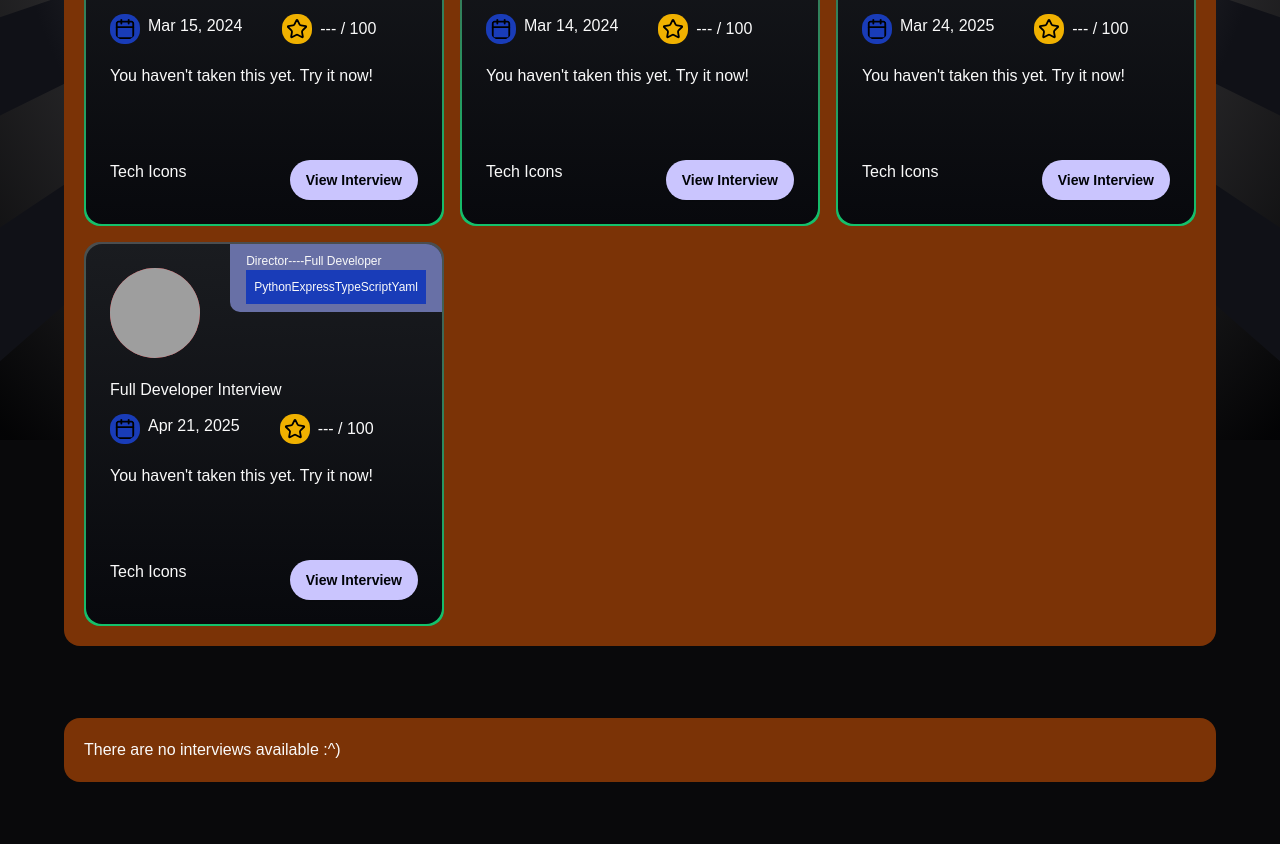
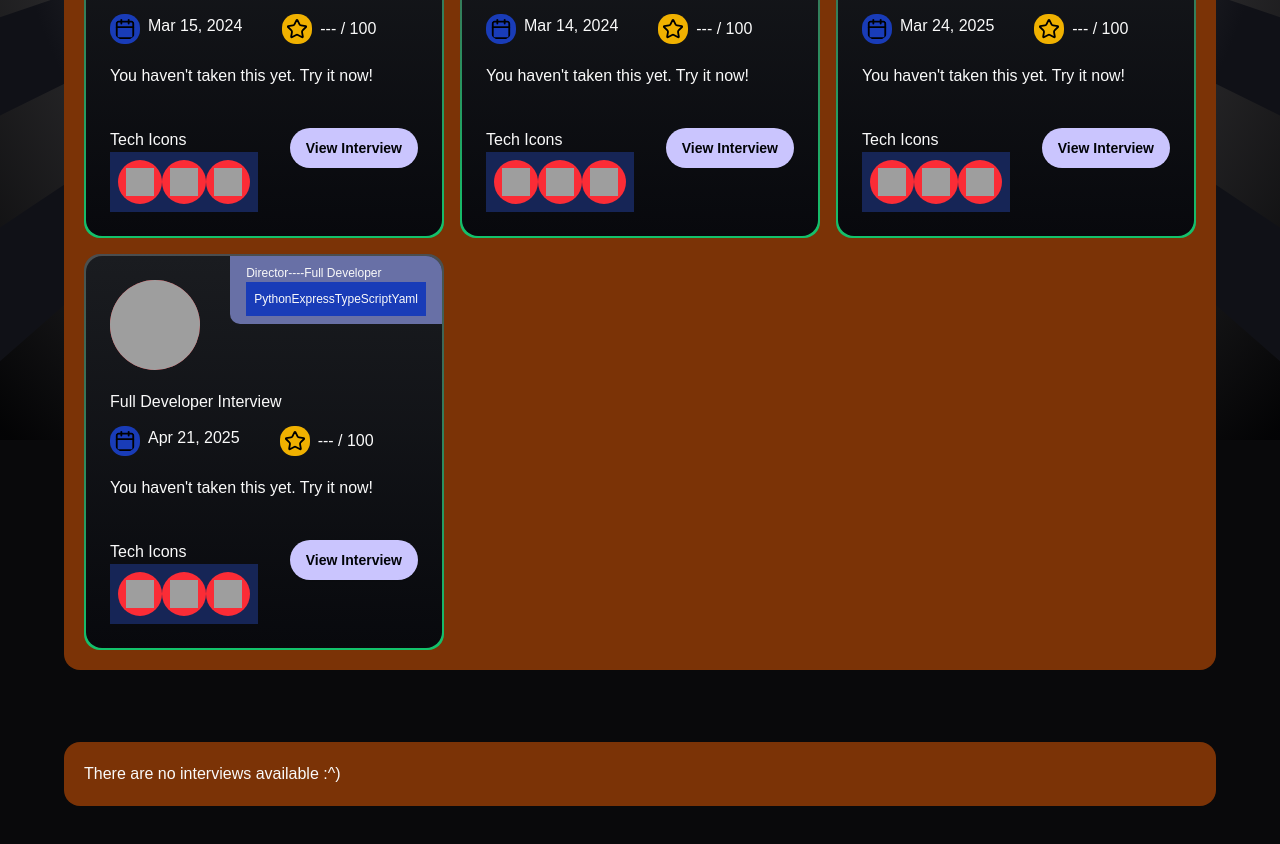
Before and after one commit to WackyChomp/rope, a Next.js app: page / in a window 1280 px wide. Shown: the part 840-1684 px from the top of the page. Before the commit the page ends 1662 px from the top, so only its background shows below. Built offline with nearby package versions, Linux system fonts and the light colour scheme; grey boxes are pictures that could not be loaded; a web font is replaced by a local one.

Commit message:
Created DisplayTechIcons component and rendered in InterviewCard component (icons not showing)

```diff
--- a/app/globals.css
+++ b/app/globals.css
@@ -206,6 +206,10 @@
   }
 }
 
+.hover_tech_tooltip{
+  @apply text-green-500 bg-gray-900 absolute bottom-full mb-2 hidden group-hover:flex px-3 py-2 text-xs;
+}
+
 /* --------------------------------------------------------- */
 
 @utility pattern-one{
--- /dev/null
+++ b/components/DisplayTechIcons.tsx
@@ -0,0 +1,29 @@
+import React from 'react'
+import Image from 'next/image'
+
+import { getAllTechLogos } from '@/lib/utils'
+
+const DisplayTechIcons = async ({ techStack } : TechIconProps) => {
+  const techIcons = await getAllTechLogos(techStack)
+
+  return (
+    <div className='bg-blue-950 flex flex-row p-2 text-[9px] flex-wrap max-w-[200px]'>
+      {/* {techStack} */}
+
+      {techIcons.slice(0, 3).map(({ tech, url }, index) => (
+        <div className="relative group bg-red-500 rounded-full p-2 flex-center">
+          <span className='hover_tech_tooltip'>{tech}</span>
+          <Image
+            src={url}
+            alt={tech}
+            width={100}
+            height={100}
+            className='size-7'
+          />
+        </div>
+      ))}
+    </div>
+  )
+}
+
+export default DisplayTechIcons
--- a/components/InterviewCard.tsx
+++ b/components/InterviewCard.tsx
@@ -2,6 +2,8 @@ import React from 'react';
 import Image from 'next/image';
 import { Button } from './ui/button';
 import Link from 'next/link';
+
+import DisplayTechIcons from './DisplayTechIcons';
 
 import dayjs from 'dayjs';
 import { getRandomInterviewCover } from '@/lib/utils';
@@ -67,7 +69,11 @@ const InterviewCard = ({ interviewId, userId, role, type, techstack, createdAt }
         </div>
 
         <div className="flex flex-row justify-between">
-          <p>Tech Icons</p>
+          <div className="flex flex-col">
+            <p className=''>Tech Icons</p>
+            <DisplayTechIcons techStack={techstack} />
+          </div>
+
           <Button className='btn_primary'>
             <Link href={feedback
               ? `/interview/${interviewId}/feedback`
```
